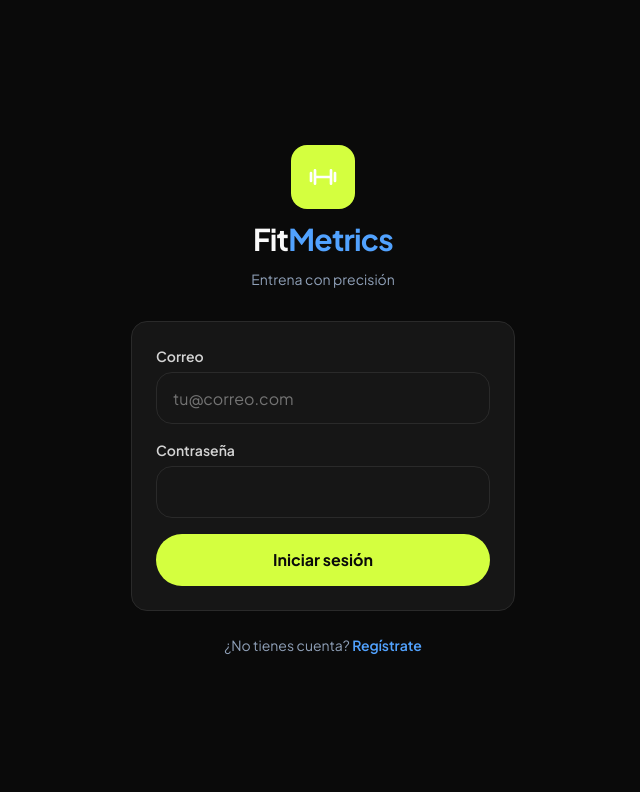
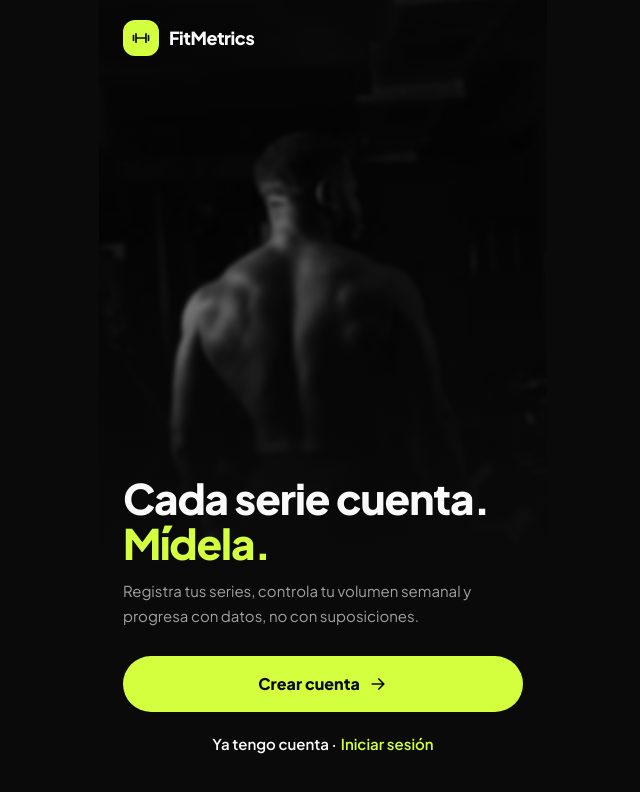
Before and after one commit to raulchvzt/FitMetrics, a React (Vite) app in the folder frontend/: page /bienvenida in a window 1280 px wide. Before the commit this address led to /login. Shown: the top 792 px of the page, without its empty margins (317-957 px from the left). Built offline with nearby package versions, Linux system fonts and the light colour scheme.

Commit message:
feat: pantalla de bienvenida con foto de fondo

```diff
--- a/frontend/src/App.jsx
+++ b/frontend/src/App.jsx
@@ -1,6 +1,7 @@
 import { Navigate, Route, Routes } from 'react-router-dom';
 import RutaProtegida from './components/RutaProtegida';
 import Layout from './components/Layout';
+import Bienvenida from './pages/Bienvenida';
 import Login from './pages/Login';
 import Registro from './pages/Registro';
 import Inicio from './pages/Inicio';
@@ -11,6 +12,7 @@ import RutinaEditor from './pages/RutinaEditor';
 export default function App() {
   return (
     <Routes>
+      <Route path="/bienvenida" element={<Bienvenida />} />
       <Route path="/login" element={<Login />} />
       <Route path="/registro" element={<Registro />} />
 
--- a/frontend/src/components/RutaProtegida.jsx
+++ b/frontend/src/components/RutaProtegida.jsx
@@ -6,11 +6,11 @@ export default function RutaProtegida() {
   const location = useLocation();
 
   if (cargando) {
-    return <div className="flex min-h-screen items-center justify-center text-slate-400">Cargando…</div>;
+    return <div className="flex min-h-dvh items-center justify-center text-neutral-400">Cargando…</div>;
   }
 
   if (!usuario) {
-    return <Navigate to="/login" replace state={{ desde: location.pathname }} />;
+    return <Navigate to="/bienvenida" replace state={{ desde: location.pathname }} />;
   }
 
   return <Outlet />;
--- /dev/null
+++ b/frontend/src/pages/Bienvenida.jsx
@@ -0,0 +1,58 @@
+import { Link, Navigate, useLocation } from 'react-router-dom';
+import { useAuth } from '../hooks/useAuth';
+import Icono from '../components/ui/Icono';
+
+export default function Bienvenida() {
+  const { usuario } = useAuth();
+  const location = useLocation();
+
+  if (usuario) return <Navigate to="/" replace />;
+
+  return (
+    <div className="relative mx-auto min-h-dvh max-w-md overflow-hidden">
+      <div aria-hidden="true" className="absolute inset-0">
+        <img
+          src="/bienvenida.png"
+          alt=""
+          className="absolute inset-x-0 top-0 h-[78%] w-full scale-105 object-cover object-[center_20%] blur-[2px] brightness-90"
+        />
+        <div className="absolute inset-0 bg-[linear-gradient(180deg,rgba(10,10,10,0.45)_0%,rgba(10,10,10,0.1)_28%,rgba(10,10,10,0.8)_60%,#0A0A0A_74%)]" />
+      </div>
+
+      <div className="absolute left-6 top-[calc(1.25rem+env(safe-area-inset-top))] flex items-center gap-2.5">
+        <span className="flex h-9 w-9 items-center justify-center rounded-xl bg-primario text-fondo">
+          <Icono nombre="entrenar" className="h-5 w-5" />
+        </span>
+        <span className="text-lg font-extrabold tracking-tight">FitMetrics</span>
+      </div>
+
+      <div className="relative flex min-h-dvh flex-col justify-end px-6 pb-[calc(2rem+env(safe-area-inset-bottom))]">
+        <h1 className="text-[42px] font-extrabold leading-[1.06] tracking-tight">
+          Cada serie cuenta.
+          <br />
+          <span className="text-primario">Mídela.</span>
+        </h1>
+        <p className="mt-3.5 text-[15px] leading-relaxed text-neutral-400">
+          Registra tus series, controla tu volumen semanal y progresa con datos, no con suposiciones.
+        </p>
+
+        <div className="mt-7 flex flex-col gap-2">
+          <Link
+            to="/registro"
+            className="flex h-14 items-center justify-center gap-2 rounded-full bg-primario font-extrabold text-fondo transition hover:bg-primario-claro"
+          >
+            Crear cuenta
+            <Icono nombre="avanzar" className="h-5 w-5" />
+          </Link>
+          <Link
+            to="/login"
+            state={location.state}
+            className="flex h-12 items-center justify-center rounded-full text-[15px] font-semibold text-neutral-50"
+          >
+            Ya tengo cuenta ·<span className="ml-1 text-primario">Iniciar sesión</span>
+          </Link>
+        </div>
+      </div>
+    </div>
+  );
+}
```
Also changed, not shown: frontend/public/bienvenida.png (added).
